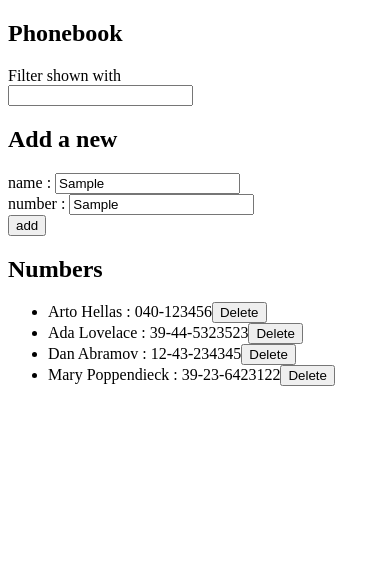
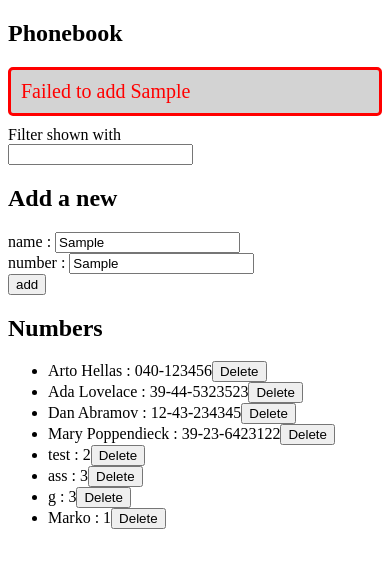
Before and after one commit to MarkoSOE/fullstackopen, a React (Create React App) app in the folder react/part2/phonebook/phonebook-app/: page / in a window 390 px wide. Both pictures are taken after typing "Sample", "Sample" into the empty fields and a click on the button "add". Shown: the top 568 px of the page. Built offline with nearby package versions, Linux system fonts and the light colour scheme; no server answers; data requests are answered from the project's data file.

Commit message:
2.19: Phonebook step11

```diff
--- a/react/part2/phonebook/phonebook-app/db.json
+++ b/react/part2/phonebook/phonebook-app/db.json
@@ -19,6 +19,26 @@
       "name": "Mary Poppendieck",
       "number": "39-23-6423122",
       "id": 4
+    },
+    {
+      "name": "test",
+      "number": "2",
+      "id": 5
+    },
+    {
+      "name": "ass",
+      "number": "3",
+      "id": 6
+    },
+    {
+      "name": "g",
+      "number": "3",
+      "id": 7
+    },
+    {
+      "name": "Marko",
+      "number": "1",
+      "id": 8
     }
   ]
 }
--- a/react/part2/phonebook/phonebook-app/src/App.js
+++ b/react/part2/phonebook/phonebook-app/src/App.js
@@ -3,12 +3,15 @@ import personsService from './services/persons'
 import Filter from './components/Filter'
 import PersonForm from "./components/PersonForm";
 import Phonebook from "./components/Phonebook";
+import Notification from "./components/Notification";
 
 const App = () => {
   const [persons, setPersons] = useState([])
   const [newName, setNewName] = useState('')
   const [newNumber, setNewNumber] = useState('')
   const [filterName, setFilterName] = useState('')
+  const [errorMessage, setErrorMessage] = useState(null)
+  const [successMessage, setSuccessMessage] = useState(null)
 
 
   useEffect(() => {
@@ -32,7 +35,6 @@ const App = () => {
     setFilterName(event.target.value)
   }
 
-
   const addName = (event) => {
     event.preventDefault()
     const personObject = {
@@ -40,6 +42,7 @@ const App = () => {
       number : newNumber
     }
 
+	//go through the persons array and find if there's a matching name already inside
     if(persons.some(el => el.name === newName)){
 		const personID = persons.filter(person => person.name === newName)
 		//if the name already exists, ask the user if they want to replace their number with the one provided in newName
@@ -50,6 +53,7 @@ const App = () => {
 			setPersons(persons.map(person => person.id === personID[0].id ? replacedPerson : person))
 				setNewName('')
 				setNewNumber('')
+				setSuccessMessage(`Successfully changed ${newName}'s contact number`)
 			})
 			.catch(error => console.error(error))
 		}
@@ -66,8 +70,17 @@ const App = () => {
           setPersons(persons.concat(addedPerson))
           setNewName('')
           setNewNumber('')
+		  setSuccessMessage(`Successfully added ${personObject.name}`)
+		  setTimeout(() => {
+			setSuccessMessage(null)
+		  }, 5000);
         })
-        .catch(error => console.error(error))
+        .catch(() => {
+			setErrorMessage(`Failed to add ${personObject.name}`)
+			setTimeout(() => {
+				setErrorMessage(null)
+			}, 5000)
+		})
       }
     }
   }
@@ -78,14 +91,24 @@ const App = () => {
 		.deleteName(personID)
 		.then(() => {
 			setPersons(persons.filter(person => person.id !== personID))
+			setSuccessMessage(`Sucessfully deleted ${persons.filter(person => person.id === personID)[0].name}`)
+			setTimeout(() => {
+				setSuccessMessage(null)
+			}, 5000);
 		})
-		.catch(error => console.error(error))
+		.catch(() => {
+			setErrorMessage(`failed to delete person ${personID}`)
+			setTimeout(() => {
+				setErrorMessage(null)
+			}, 5000);
+		})
 	}
   }
 
   return (
     <div>
       <h2>Phonebook</h2>
+	  <Notification error={errorMessage} success={successMessage}/>
       Filter shown with
       <Filter value={filterName} onChange={handleNameFilter}/>
       <h2>Add a new</h2>
--- a/react/part2/phonebook/phonebook-app/src/components/Notification.js
+++ b/react/part2/phonebook/phonebook-app/src/components/Notification.js
@@ -0,0 +1,39 @@
+const Notification = ({error, success}) => {
+	const errorStyle = {
+		color: 'red',
+		background: 'lightgrey',
+		fontSize: 20,
+		borderStyle: 'solid',
+		borderRadius: 5,
+		padding: 10,
+		marginBottom: 10
+	}
+	const successStyle = {
+		color: 'green',
+		background: 'lightgrey',
+		fontSize: 20,
+		borderStyle: 'solid',
+		borderRadius: 5,
+		padding: 10,
+		marginBottom: 10
+	}
+	if(error === null && success === null){
+		return null
+	}
+	else if(error){
+		return (
+			<div style = {errorStyle}>
+				{error}
+			</div>
+		)
+	}
+	else if(success){
+		return (
+			<div style={successStyle}>
+				{success}
+			</div>
+		)
+	}
+  }
+
+export default Notification
```
